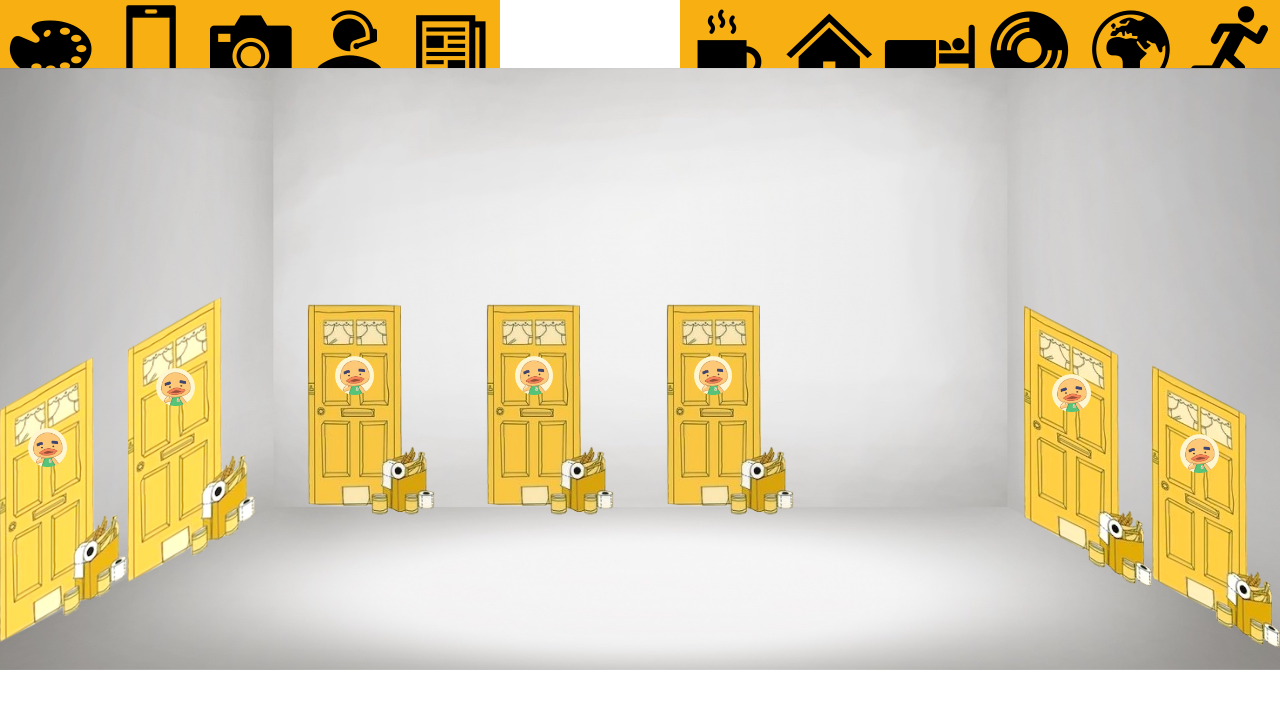
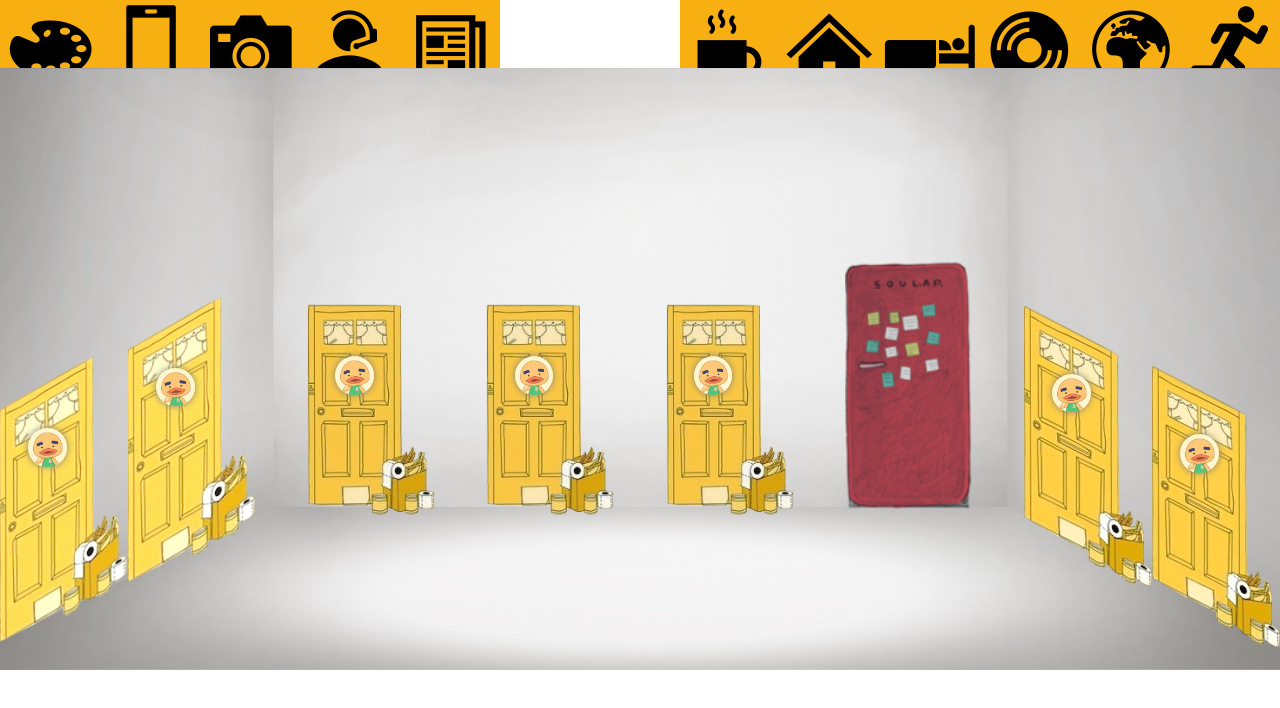
Before and after one commit to fannyho0923/seven, a Vue app in the folder cm-project/: page /publicArea in a window 1280 px wide. Shown: the top 708 px of the page. Built offline with nearby package versions, Linux system fonts and the light colour scheme.

Commit message:
加了冰箱上去 頭像加了陰影

```diff
--- a/cm-project/src/components/Room.vue
+++ b/cm-project/src/components/Room.vue
@@ -7,9 +7,9 @@
       width="147"
       height="328"
     />
-    <div class="circle">
+    <div class="pointer circle">
       <img
-        class="img__avatar img-resp"
+        class="pointer img__avatar img-resp"
         :src="doors.img"
         alt="avatar"
         width="100"
@@ -50,6 +50,7 @@ export default {
   border-radius: 50%;
   left: 22%;
   top: 25%;
+  box-shadow: 0 0 7px gray;
 }
 .door1 {
   left: 0;
--- a/cm-project/src/router/index.js
+++ b/cm-project/src/router/index.js
@@ -5,6 +5,7 @@ import Header from "@/views/Header.vue";
 import Blog from "@/views/Blog.vue";
 import Test from "@/views/Test.vue";
 import PublicArea from "@/views/PublicArea.vue";
+import Refrigerator from "@/views/Refrigerator.vue";
 import Vue from "vue";
 import Router from "vue-router";
 Vue.use(Router);
@@ -50,6 +51,11 @@ export default new Router({
       component: PublicArea
     },
     {
+      path: "/refrigerator",
+      name: "Refrigerator",
+      component: Refrigerator
+    },
+    {
       path: "*",
       redirect: "/"
     }
--- a/cm-project/src/views/PublicArea.vue
+++ b/cm-project/src/views/PublicArea.vue
@@ -9,6 +9,7 @@
           <div class="doorBox" v-if="doors">
             <Room v-for="(item, index) in doors" :key="index" :doors="item" />
           </div>
+          <Refrigerator />
         </div>
       </div>
     </div>
@@ -18,7 +19,13 @@
 <script>
 import Room from "../components/Room.vue";
 import IconList from "../components/IconList.vue";
+import Refrigerator from "../views/Refrigerator.vue";
 export default {
+  components: {
+    IconList,
+    Room,
+    Refrigerator
+  },
   data() {
     return {
       data: {},
@@ -60,8 +67,7 @@ export default {
         }
       ]
     };
-  },
-  components: { IconList, Room }
+  }
 };
 </script>
 
--- /dev/null
+++ b/cm-project/src/views/Refrigerator.vue
@@ -0,0 +1,30 @@
+<template>
+  <div class="pointer refrigerator__body">
+    <img
+      class="pointer img img-resp"
+      src="../../static/imgs/refrigerator.png"
+      alt="refrigeratorPic"
+      width="101"
+      height="196"
+    />
+  </div>
+</template>
+
+<script>
+export default {};
+</script>
+
+<style scoped>
+.img {
+  max-width: 100%;
+  width: 100%;
+}
+.refrigerator__body {
+  position: absolute;
+  width: 10%;
+  height: auto;
+  left: 66%;
+  top: 32%;
+  background-color: transparent;
+}
+</style>
```
Also changed, not shown: cm-project/static/imgs/refrigerator.png (added).
